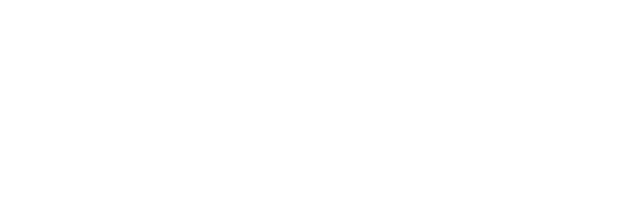
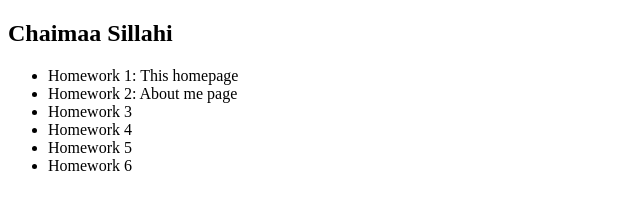
Before and after one commit to ChaimaaSill/ChaimaaSill, a plain HTML site: page index.html in a window 1280 px wide. Shown: the whole page, without its empty margins (0-640 px from the left). Drawn offline with Linux system fonts and the light colour scheme.

Commit message:
Update index.html

```diff
--- a/index.html
+++ b/index.html
@@ -6,6 +6,14 @@
 	<title></title>
 </head>
 <body>
-
+	<h2>Chaimaa Sillahi</h2>
+	<ul>
+		<li>Homework 1: This homepage</li>
+		<li>Homework 2: About me page</li>
+		<li>Homework 3</li>
+		<li>Homework 4</li>
+		<li>Homework 5</li>
+		<li>Homework 6</li>
+	</ul>
 </body>
 </html>
```
